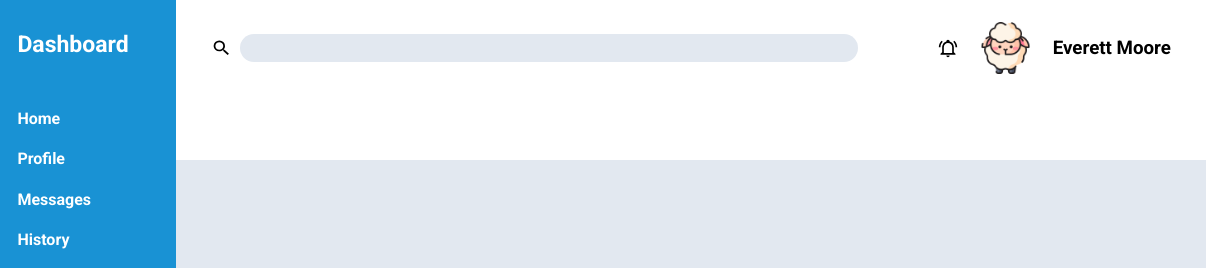
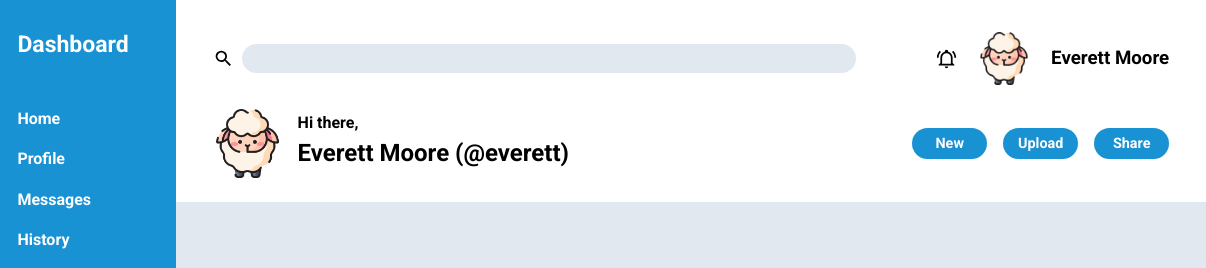
Before and after one commit to everett-moore/admin-dashboard, a plain HTML site: page index.html in a window 1280 px wide. Shown: the top 268 px of the page, 74-1280 px from the left. Drawn offline with Linux system fonts and the light colour scheme.

Commit message:
Finish header layout

```diff
--- a/index.html
+++ b/index.html
@@ -68,7 +68,20 @@
             <h3>Everett Moore</h3>
           </div>
         </div>
-        <div class="header-section"></div>
+        <div class="header-section">
+          <div class="welcome">
+            <img class="pfp-large" src="assets/sheep.png" alt="" />
+            <div class="greeting-wrapper">
+              <div>Hi there,</div>
+              <h2>Everett Moore (@everett)</h2>
+            </div>
+          </div>
+          <div class="actions">
+            <a class="action-btn" href="#">New</a>
+            <a class="action-btn" href="#">Upload</a>
+            <a class="action-btn" href="#">Share</a>
+          </div>
+        </div>
       </div>
       <div class="main"></div>
     </div>
--- a/styles.css
+++ b/styles.css
@@ -84,7 +84,7 @@ body {
   align-items: center;
   justify-content: space-between;
   gap: 5em;
-  padding: 0 0.2em;
+  padding: 0.5em 0.3em;
 }
 
 .search-bar,
@@ -118,6 +118,34 @@ body {
   width: 3.3rem;
 }
 
+.pfp-large {
+  width: 4.3rem;
+}
+
+.welcome,
+.actions {
+  display: grid;
+  grid-auto-flow: column;
+  align-items: center;
+  gap: 1em;
+  font-weight: bold;
+}
+
+h2 {
+  margin: 0.3em 0;
+}
+.action-btn {
+  text-decoration: none;
+  color: #fff;
+  background-color: #1992d4;
+  font-weight: bold;
+  font-size: 0.9em;
+  border-radius: 2em;
+  width: 75px;
+  text-align: center;
+  padding: 0.5em 1em;
+}
+
 .main {
   background-color: #e2e8f0;
 }
```
